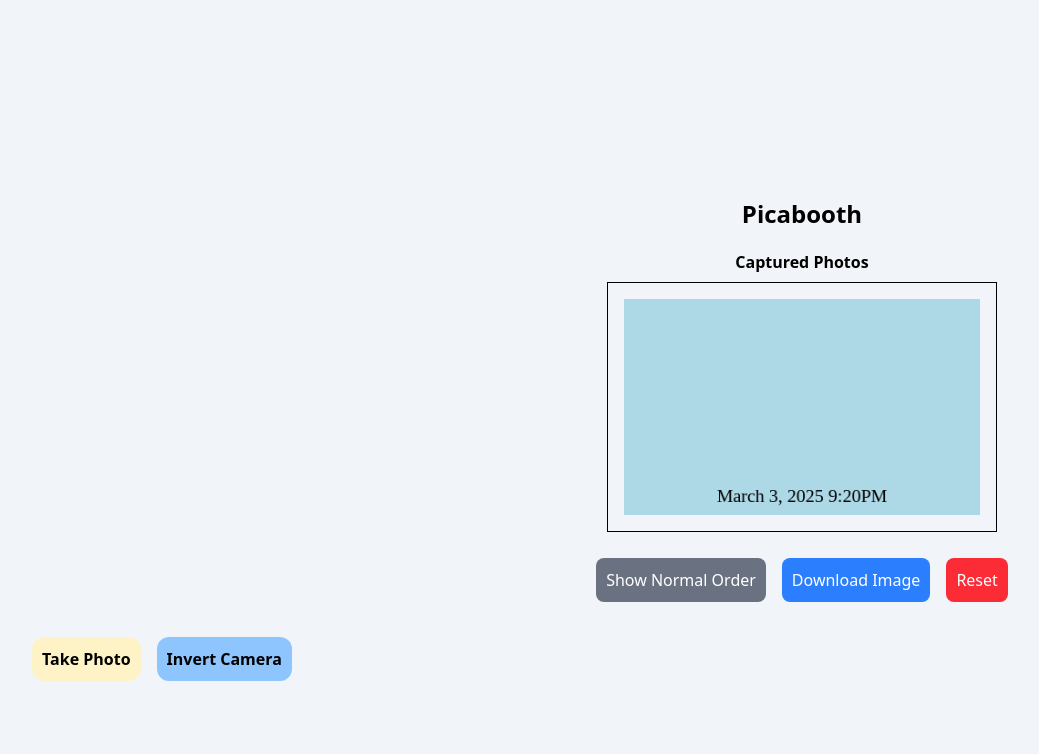
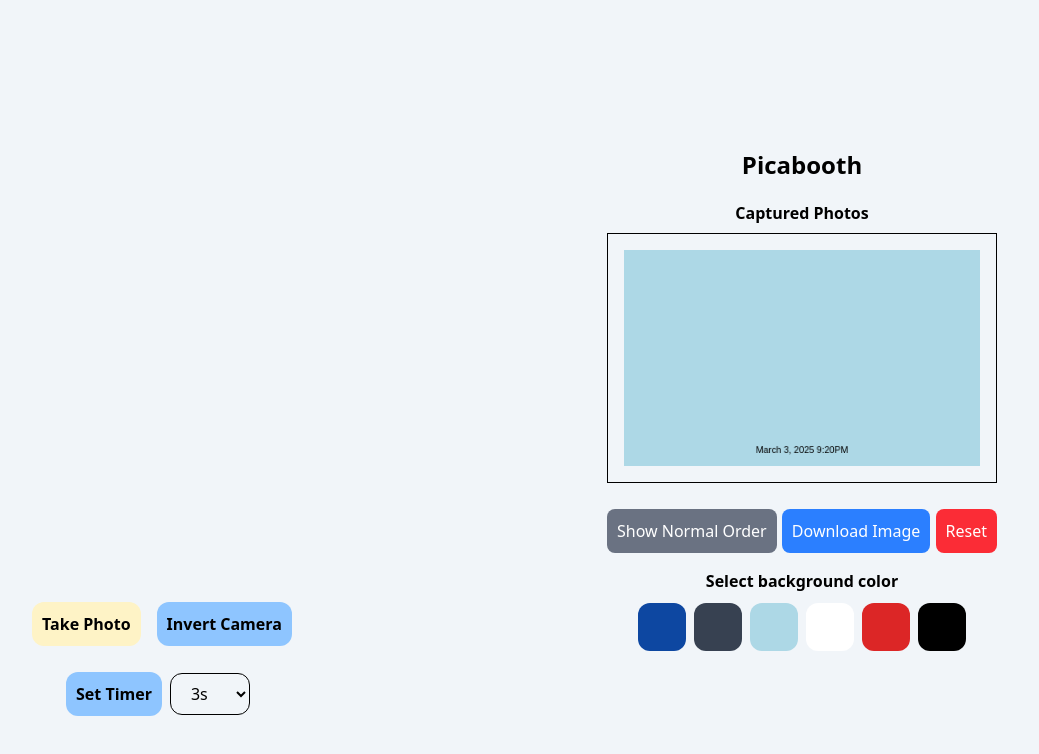
Before and after one commit to JcFaderanga/photobooth, a Next.js app: page / in a window 1280 px wide. Both pictures are taken after a click on the button "Take Photo". Shown: the top 754 px of the page, without its empty margins (158-1197 px from the left). Built offline with nearby package versions, Linux system fonts and the light colour scheme; no server answers.

Commit message:
Add count down

```diff
--- a/src/app/page.js
+++ b/src/app/page.js
@@ -6,11 +6,11 @@ export default function Home() {
 const { gallery} = useGallery();
 return (
     <>
-        <div className="h-screen w-full lg:flex bg-slate-100">
-                <div className="h-full lg:w-1/2 flex justify-center items-center">
+        <div className="lg:h-screen w-full lg:flex bg-slate-100">
+                <div className="h-full lg:w-1/2 py-4 flex justify-center lg:items-center">
                     <Camera />
                 </div>
-            <div className=" lg:w-1/2 flex justify-center items-center">
+            <div className=" lg:w-1/2 flex justify-center lg:items-center">
             {gallery.length > 0 &&  <Gallery />}
             </div>
         </div>
--- a/src/components/camera.jsx
+++ b/src/components/camera.jsx
@@ -5,8 +5,12 @@ const Camera = () => {
     const videoRef = useRef(null);
     const canvasRef = useRef(null);
     const { gallery, setGallery } = useGallery();
+    const [timer, setTimer] = useState(3);
+    const [photoCount, setPhotoCount] = useState(4);
+    console.log(timer);
+    const [isCountingDown, setIsCountingDown] = useState(false);
     const [isInverted, setIsInverted] = useState(false);
-
+ console.log(timer);
     useEffect(() => {
         const savedPhotos = JSON.parse(localStorage.getItem("photoGallery")) || [];
         setGallery(savedPhotos);
@@ -43,7 +47,7 @@ const Camera = () => {
       const videoHeight = video.videoHeight;
       const size = Math.min(videoWidth, videoHeight);
 
-      const outputSize = 1500; // Higher resolution for better quality
+      const outputSize = 1200; // Higher resolution for better quality
 
       canvas.width = outputSize;
       canvas.height = outputSize;
@@ -65,17 +69,50 @@ const Camera = () => {
       localStorage.setItem("photoGallery", JSON.stringify(updatedGallery));
   });
 
+  const takePhotoWithTimer = useCallback(() => {
+    if (isCountingDown) return; // Prevent multiple triggers
+
+    setIsCountingDown(true);
+    let countdown = timer;
+
+    const interval = setInterval(() => {
+        if (countdown > 1) {
+            countdown -= 1;
+            setTimer(countdown);
+        } else {
+            clearInterval(interval);
+            takePhoto();
+            setIsCountingDown(false);
+            setTimer(3); // Reset timer after photo
+        }
+    }, 1000);
+}, [timer, takePhoto]);
+
+
+    const takeMultiplePhotos = () => {
+
+       takePhotoWithTimer();
+
+
+    };
 
 
     return (
         <div className="text-center">
             <div className="mx-auto max-w-[500px]">
+                <div className="relative">
+                  {isCountingDown &&
+                      <div className="absolute h-full w-full flex justify-center items-center">
+                          <h1 className=" text-[200px] font-bold text-white">{timer}</h1>
+                      </div>
+                  }
                     <video
                           ref={videoRef}
                           autoPlay
                           playsInline
                           className={`w-[500px] h-[500px] object-cover border-black px-4 rounded-xl ${isInverted ? "scale-x-[-1]" : ""}`}
                       />
+                </div>
                 <div className="mt-2 flex justify-center gap-4">
                     <button
                         onClick={takePhoto}
@@ -90,6 +127,33 @@ const Camera = () => {
                         {isInverted ? "Normal Camera" : "Invert Camera"}
                     </button>
                 </div>
+
+                <div className="mt-4">
+                    <button
+                      onClick={takeMultiplePhotos}
+                      className="rounded-xl bg-blue-300 font-bold px-4 py-2"
+                    >
+                        Set Timer
+                    </button>
+                    <select
+                        className="px-4 py-2 mx-2 bg-slate-100 rounded-xl border"
+                        value={timer}
+                        onChange={(e) => setTimer(Number(e.target.value))}
+                    >
+                        <option value="3">3s</option>
+                        <option value="5">5s</option>
+                        <option value="10">10s</option>
+                    </select>
+                    {/* <select
+                        className="px-4 py-2 bg-slate-100 rounded-xl border"
+                        value={photoCount}
+                        onChange={(e) => setPhotoCount(Number(e.target.value))}
+                    >
+                        <option value="4">4 picture</option>
+                        <option value="6">6 picture</option>
+                    </select> */}
+
+                </div>
                 <canvas ref={canvasRef} className="hidden"></canvas>
             </div>
         </div>
--- a/src/components/gallery.jsx
+++ b/src/components/gallery.jsx
@@ -1,12 +1,13 @@
 "use client";
 import React, { useEffect, useRef, useState } from "react";
 import { useGallery } from "@/context/galleryContext";
-
+import { canvasBg } from "@/utils";
 const Gallery = () => {
     const { gallery, setGallery } = useGallery();
     const [isReversed, setIsReversed] = useState(true); // Toggle inversion
+    const [bgColor, setBgColor] = useState("#ADD8E6");
     const canvasRef = useRef(null);
-
+    console.log(canvasBg.blue);
     useEffect(() => {
         if (gallery.length === 0) return;
 
@@ -33,7 +34,7 @@ const Gallery = () => {
         ctx.imageSmoothingEnabled = false;
 
         // Fill background with light blue
-        ctx.fillStyle = "#ADD8E6";
+        ctx.fillStyle = bgColor;
         ctx.fillRect(0, 0, canvas.width / scaleFactor, canvas.height / scaleFactor);
 
         // Load and draw images
@@ -54,10 +55,10 @@ const Gallery = () => {
 
         // Draw "PicaBooth" footer
         ctx.fillStyle = "black";
-        ctx.font = `${20 * (scaleFactor / 1)}px poppins`;
+        ctx.font = `${20 * (scaleFactor / 2)}px arial`;
         ctx.textAlign = "center";
         ctx.fillText("March 3, 2025 9:20PM", canvas.width / (2 * scaleFactor), canvas.height / scaleFactor - 15);
-    }, [gallery, isReversed]);
+    }, [gallery, isReversed,bgColor]);
 
 
     // Download the high-quality merged image
@@ -86,7 +87,7 @@ const Gallery = () => {
             <h1 className="font-bold text-2xl mb-4">Picabooth</h1>
             <h2 className="font-bold mt-5">Captured Photos</h2>
             <canvas ref={canvasRef} className="border border-black my-2 p-4 mx-auto"></canvas>
-            <div className="flex justify-center gap-4 mt-4">
+            <div className="flex justify-between mt-4">
                 <button
                     onClick={() => setIsReversed(!isReversed)}
                     className="bg-gray-500 text-white px-4 py-2 rounded-lg"
@@ -106,6 +107,20 @@ const Gallery = () => {
                     Reset
                 </button>
             </div>
+            <div className="mt-4 font-bold">
+                <h2 >Select background color</h2>
+                <div className="flex justify-center gap-2">
+                    {Object.values(canvasBg).map((color, index) => (
+                        <button
+                            key={index}
+                            className="h-12 w-12 rounded-xl"
+                            style={{ backgroundColor: color }}
+                            onClick={() => setBgColor(color)}
+                        >
+                        </button>
+                    ))}
+                </div>
+            </div>
         </div>
     );
 };
--- /dev/null
+++ b/src/utils/canvas-bg.js
@@ -0,0 +1,8 @@
+export const canvasBg  = {
+    blue: "#0d47a1",
+    slate: "#374151",
+    lightBlue: "#ADD8E6",
+    white: "#ffffff",
+    red: "#dc2626",
+    black: "#000000",
+}
--- a/src/utils/index.js
+++ b/src/utils/index.js
@@ -1,4 +1,4 @@
 import { DownloadPhoto } from "./downloadPhoto";
 import { StartCamera } from "./startCamera";
-
-export { DownloadPhoto, StartCamera };
+import { canvasBg } from "./canvas-bg";
+export { DownloadPhoto, StartCamera, canvasBg };
```
Lines whose indentation alone changed are shown as unchanged.
